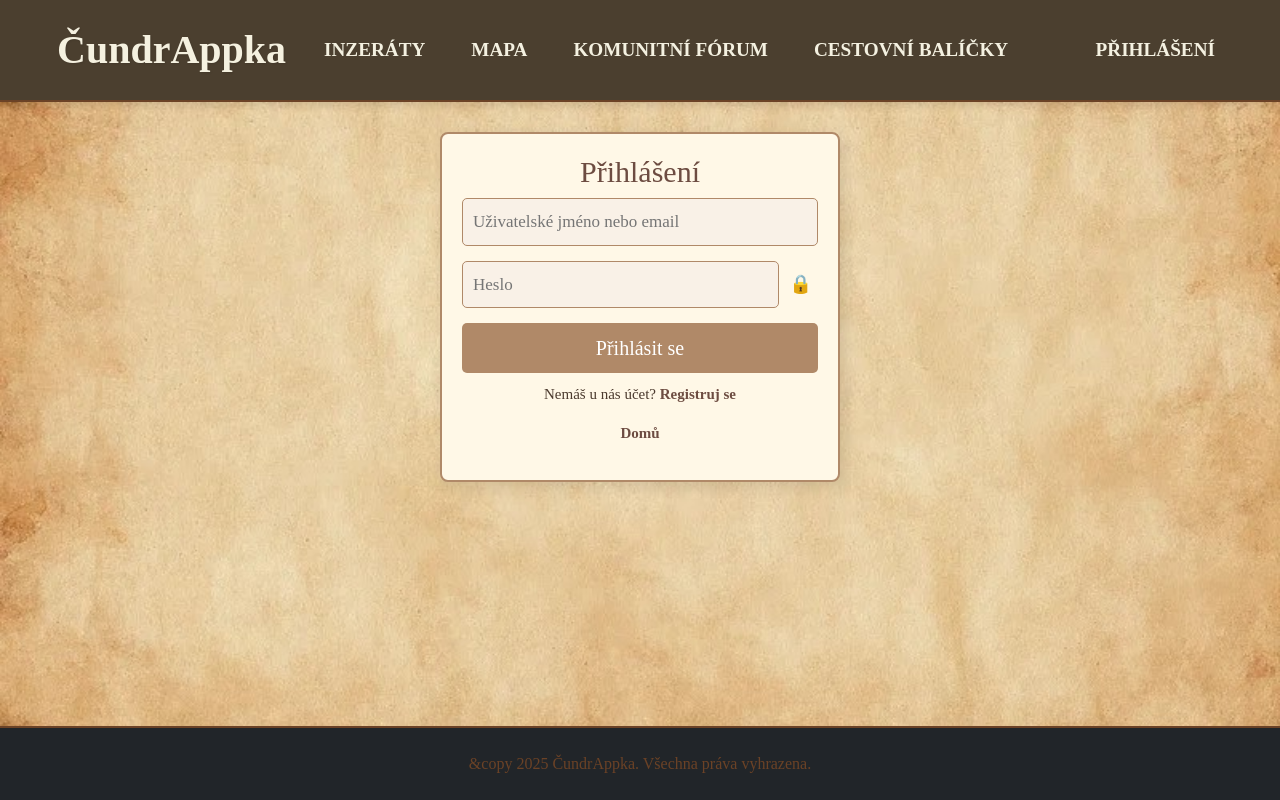
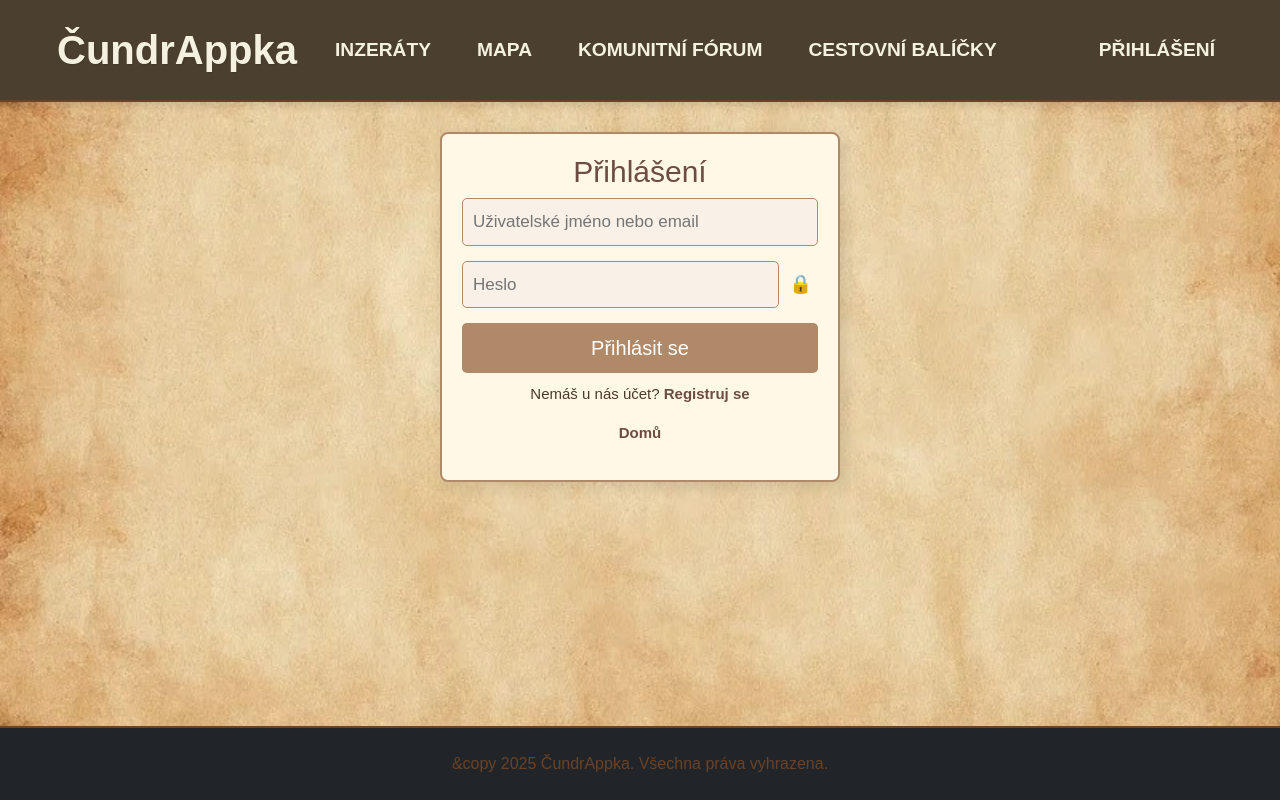
Before and after one commit to sabcajavurkova/CundrAppka-deployment, a React (Create React App) app in the folder client/: page /prihlaseni in a window 1280 px wide. Built offline with nearby package versions, Linux system fonts and the light colour scheme; no server answers.

Commit message:
Update App.css

```diff
--- a/client/src/styles/App.css
+++ b/client/src/styles/App.css
@@ -2,7 +2,7 @@
   display: flex;
   flex-direction: column;
   min-height: 100vh;
-  font-family: 'Dancing Script', cursive;
+  font-family: 'Dancing Script', 'Arial', sans-serif;
 }
 
 body {
```
